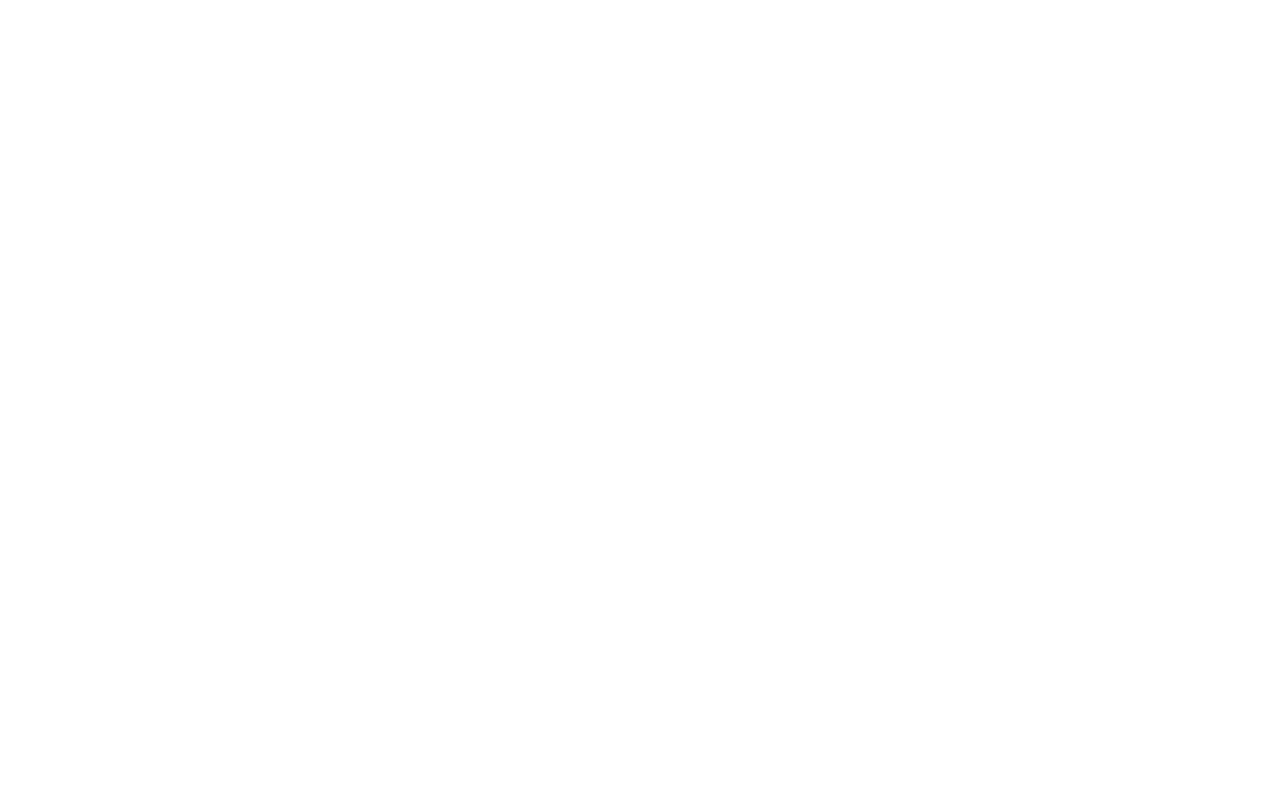
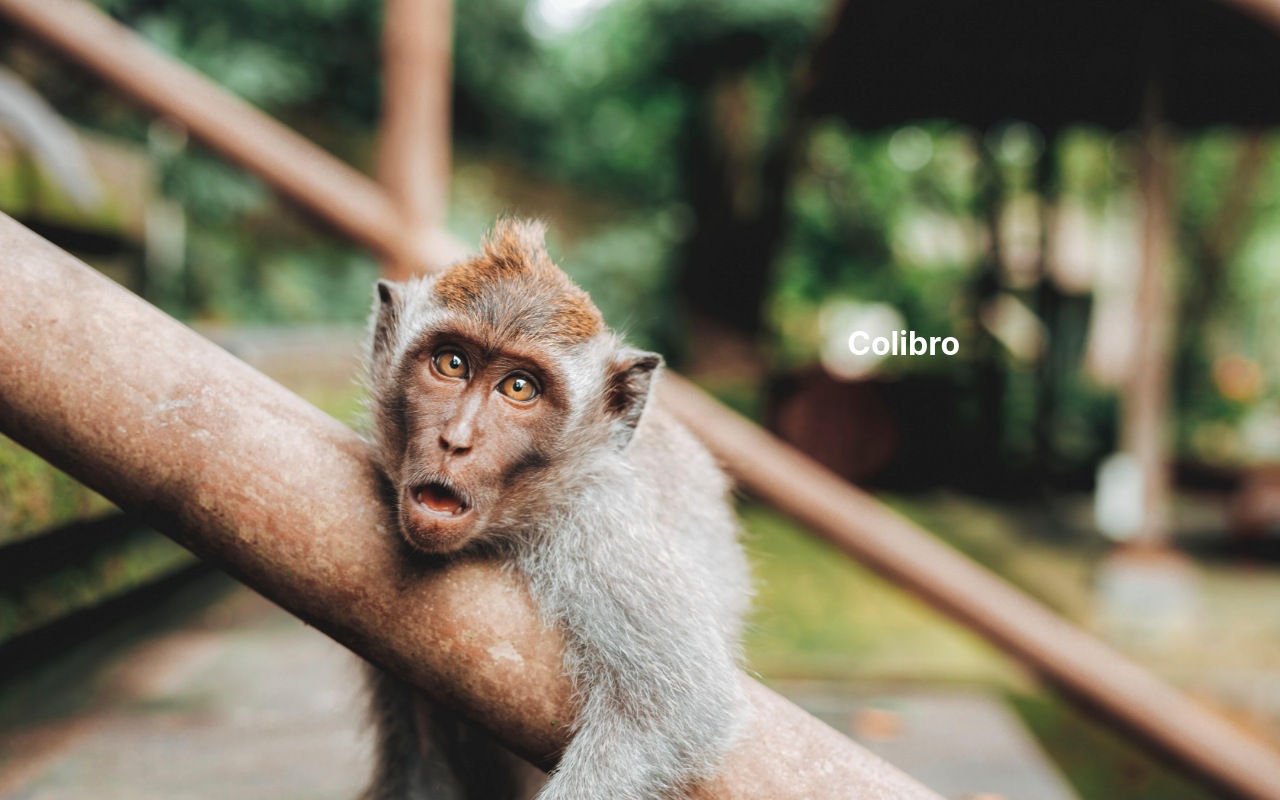
Before and after one commit to sinbad5000/colibro.next, a Next.js app: page /Cover in a window 1280 px wide. Built offline with nearby package versions, Linux system fonts and the light colour scheme.

Commit message:
cover page

```diff
--- a/package.json
+++ b/package.json
@@ -8,9 +8,11 @@
     "start": "next start"
   },
   "dependencies": {
+    "bootstrap": "^4.5.2",
     "framer-motion": "^2.4.1",
     "next": "9.5.2",
     "react": "16.13.1",
+    "react-bootstrap": "^1.3.0",
     "react-dom": "16.13.1"
   }
 }
--- a/pages/Cover.js
+++ b/pages/Cover.js
@@ -1,13 +1,28 @@
 import Head from 'next/head'
-import styles from '../styles/Home.module.css'
+import styles from '../styles/Cover.module.css'
 
 export default function Cover() {
+    const styling = {
+        backgroundImage: "url('./jared-rice.jpg')",
+        height: "100vh",
+        width: "100vw",
+        position: "absolute",
+        backgroundRepeat: "no-repeat",
+        backgroundSize: "cover",
+        backgroundOverflow: 'hidden'
+    }
     return (
-        <div>
-            <Head>
+        <div style={styling}>
+            {/* <Head>
                 <title>Colibro</title>
                 <link rel="icon" href="/favicon.ico" />
-            </Head>
+            </Head> */}
+            <main>
+            {/* <img src="/jared-rice.js"></img> */}
+            <div className={styles.coverLogo}>
+                <h1>Colibro</h1>
+            </div>
+            </main>
         </div>
     )
 }
--- a/pages/index.js
+++ b/pages/index.js
@@ -8,8 +8,7 @@
         <title>Colibro</title>
         <link rel="icon" href="/favicon.ico" />
       </Head>
-
-      <main className={styles.main}>
+      <main>
 
       </main>
 
--- /dev/null
+++ b/styles/Cover.module.css
@@ -0,0 +1,10 @@
+.coverLogo {
+    margin: 0px auto;
+    color: white;
+    height: 30vw;
+    width: 50vw;
+    display: flex;
+    align-items: flex-end;
+    flex-flow: row-reverse;
+
+}
```
Also changed, not shown: 1 other file (tests, documents, lock files or other folders).
